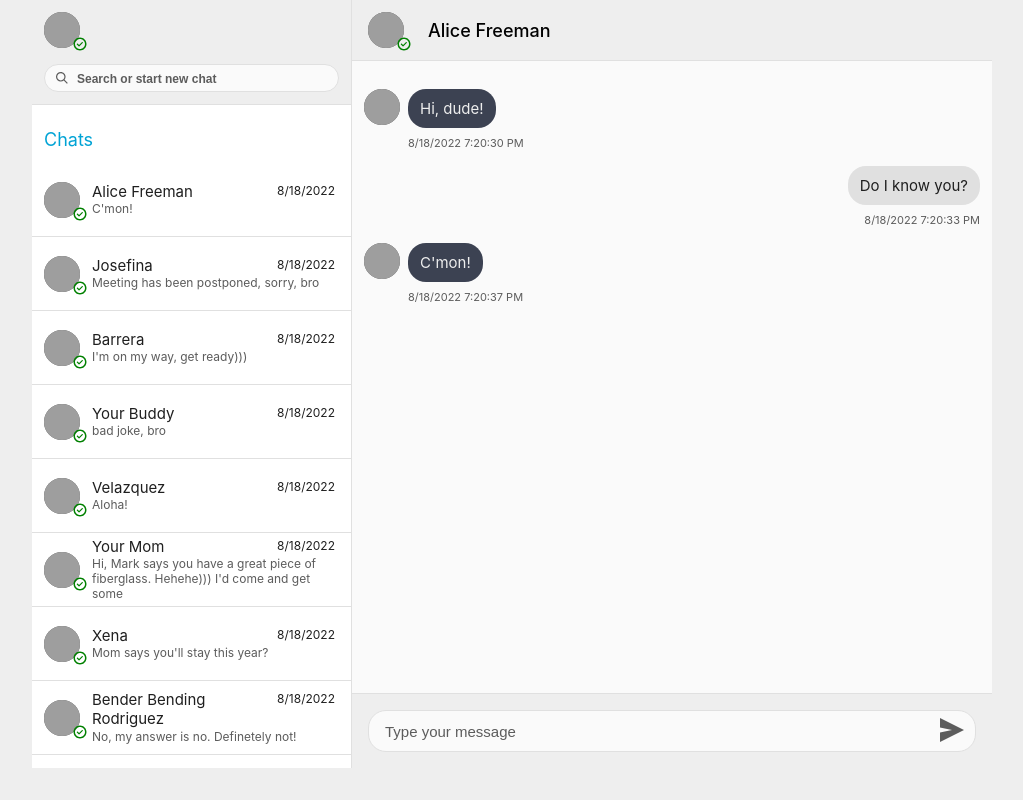
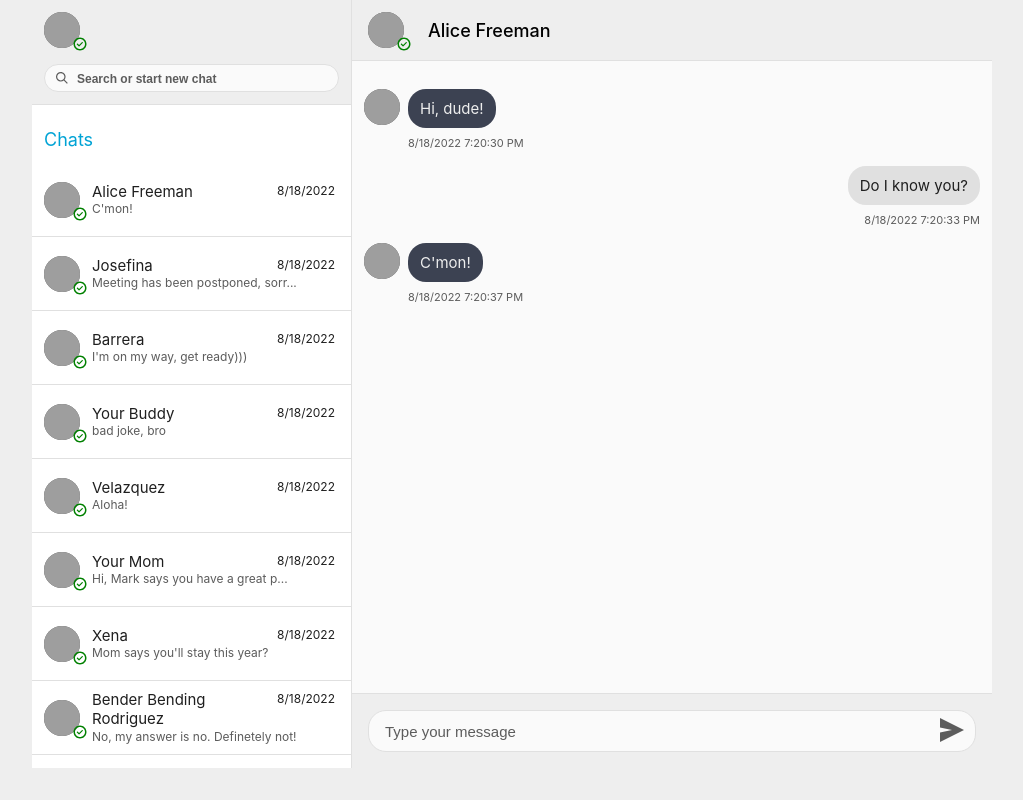
Before and after one commit to sigizmunde/bondar-test-chat, a React (Create React App) app: page /chat/1 in a window 1280 px wide. Shown: the whole page, without its empty margins (128-1151 px from the left). Built offline with nearby package versions, Linux system fonts and the light colour scheme; grey boxes are pictures that could not be loaded.

Commit message:
long message truncation and autoscroll added

```diff
--- a/src/components/ChatList/ChatList.jsx
+++ b/src/components/ChatList/ChatList.jsx
@@ -37,7 +37,9 @@ const ChatList = ({ chats, filter }) => {
                   <Name>{name}</Name>
                   <Time>{USFormatDate(datetime)}</Time>
                 </Caption>
-                <Text>{text}</Text>
+                <Text>
+                  {text?.length > 36 ? text.slice(0, 32).trim() + "..." : text}
+                </Text>
               </Info>
             </ContactLi>
           )
--- a/src/components/ChatWindow/ChatWindow.jsx
+++ b/src/components/ChatWindow/ChatWindow.jsx
@@ -36,11 +36,17 @@ const ChatWindow = () => {
 
   const scrollRef = useRef();
 
+  // scroll down effect
   useEffect(() => {
+    if (!scrollRef.current) return;
+    scrollRef.current.scrollTop = scrollRef.current.scrollHeight - 1000;
+    let i = 100;
     const scrollTimer = setInterval(() => {
       const temp = scrollRef.current.scrollTop;
-      scrollRef.current.scrollTop += 25;
-      if (temp === scrollRef.current.scrollTop) {
+      scrollRef.current.scrollTop += 50;
+      i -= 1;
+      console.log(i);
+      if (i <= 0 || temp === scrollRef.current.scrollTop) {
         clearInterval(scrollTimer);
       }
     }, 25);
```
